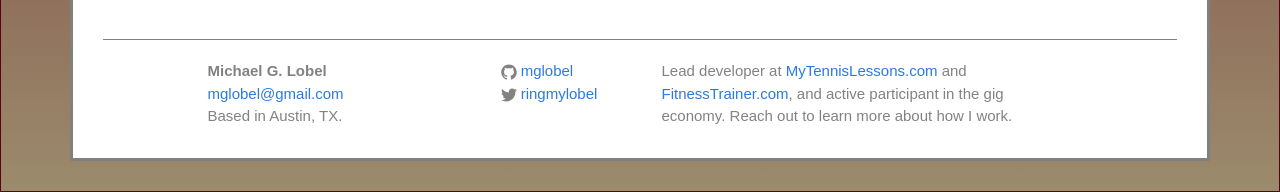
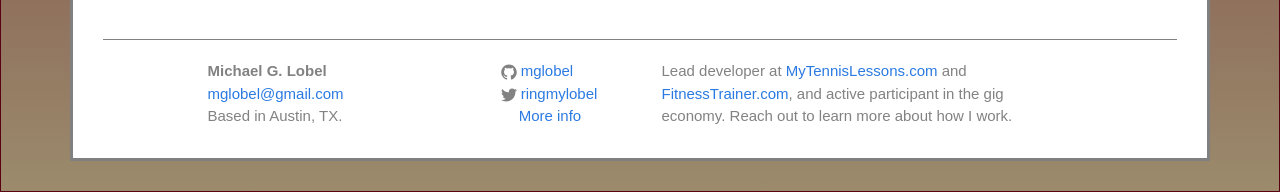
Before and after one commit to mglobel/mglobel, a Jekyll site: the page built from index.html, in a window 1280 px wide. Shown: the part 1873-2065 px from the top of the page. Built offline with Jekyll 4.4.1, drawn with Linux system fonts in a browser that asks for light colours; nearby versions of some CDN libraries; some web fonts are replaced; a script that is not in the unit is left out; comment, search, counter and statistics services are not loaded.

Commit message:
add linkedin to footer

```diff
--- a/_includes/footer.html
+++ b/_includes/footer.html
@@ -39,6 +39,20 @@
               </a>
             </li>
             {% endif %}
+
+            <li>
+              <a href="http://www.linkedin.com/in/michaelglobel" >
+                <svg style="padding-top:2px;" width="14px" height="15px" viewBox="0 0 14 15" version="1.1" xmlns="http://www.w3.org/2000/svg" xmlns:xlink="http://www.w3.org/1999/xlink" xmlns:sketch="http://www.bohemiancoding.com/sketch/ns">
+                    <!-- Generator: Sketch 3.5.2 (25235) - http://www.bohemiancoding.com/sketch -->
+                    <g id="Page-1" stroke="none" stroke-width="1" fill="none" fill-rule="evenodd" sketch:type="MSPage">
+                        <text id="linkedin-square---FontAwesome" sketch:type="MSTextLayer" font-family="FontAwesome" font-size="16" font-weight="normal" fill="#828282">
+                            <tspan x="0" y="13"></tspan>
+                        </text>
+                    </g>
+                </svg>
+                <span class="username">More info</span>
+              </a>
+            </li>
           </ul>
         </div>
         <div class="footer-col  footer-col-3">
```
